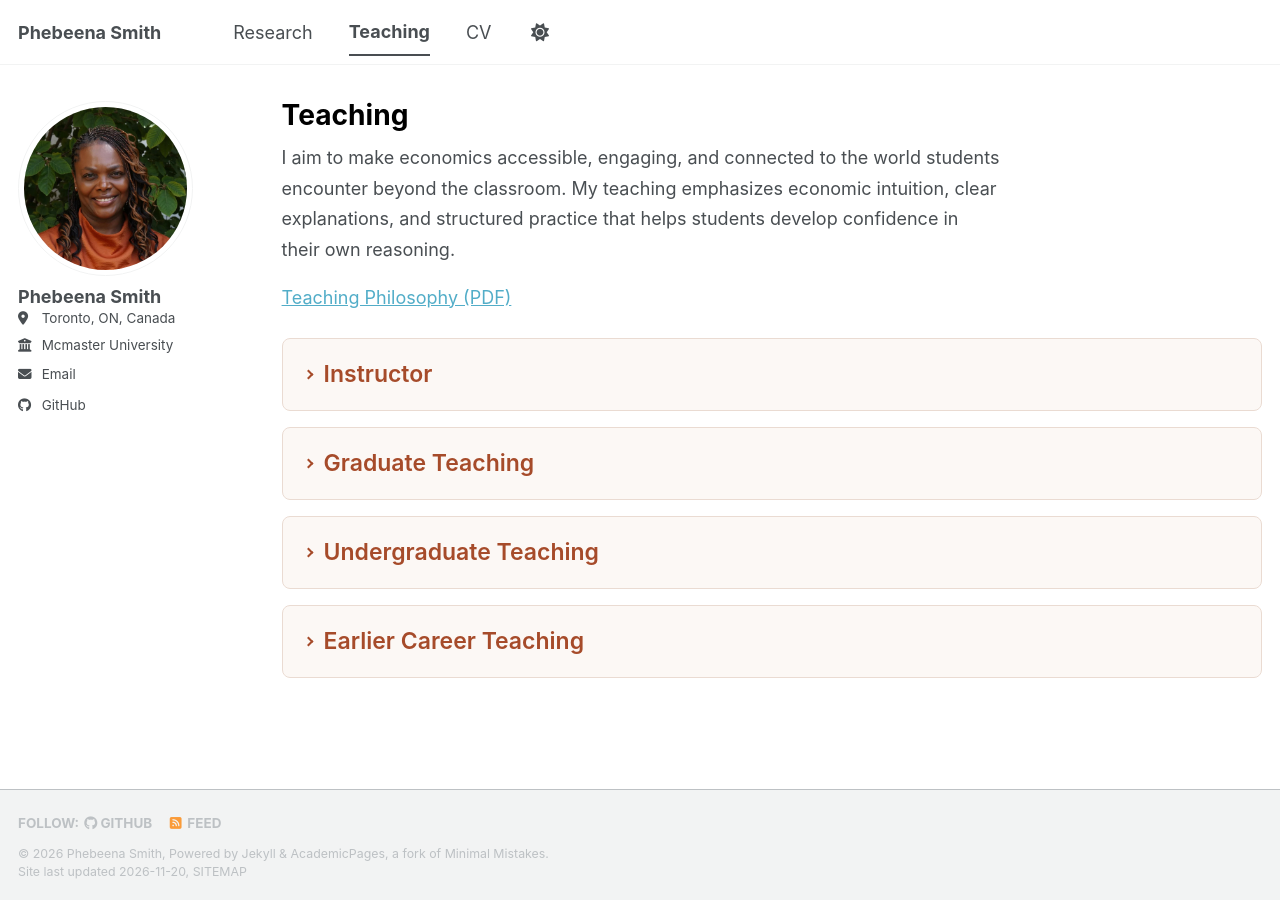
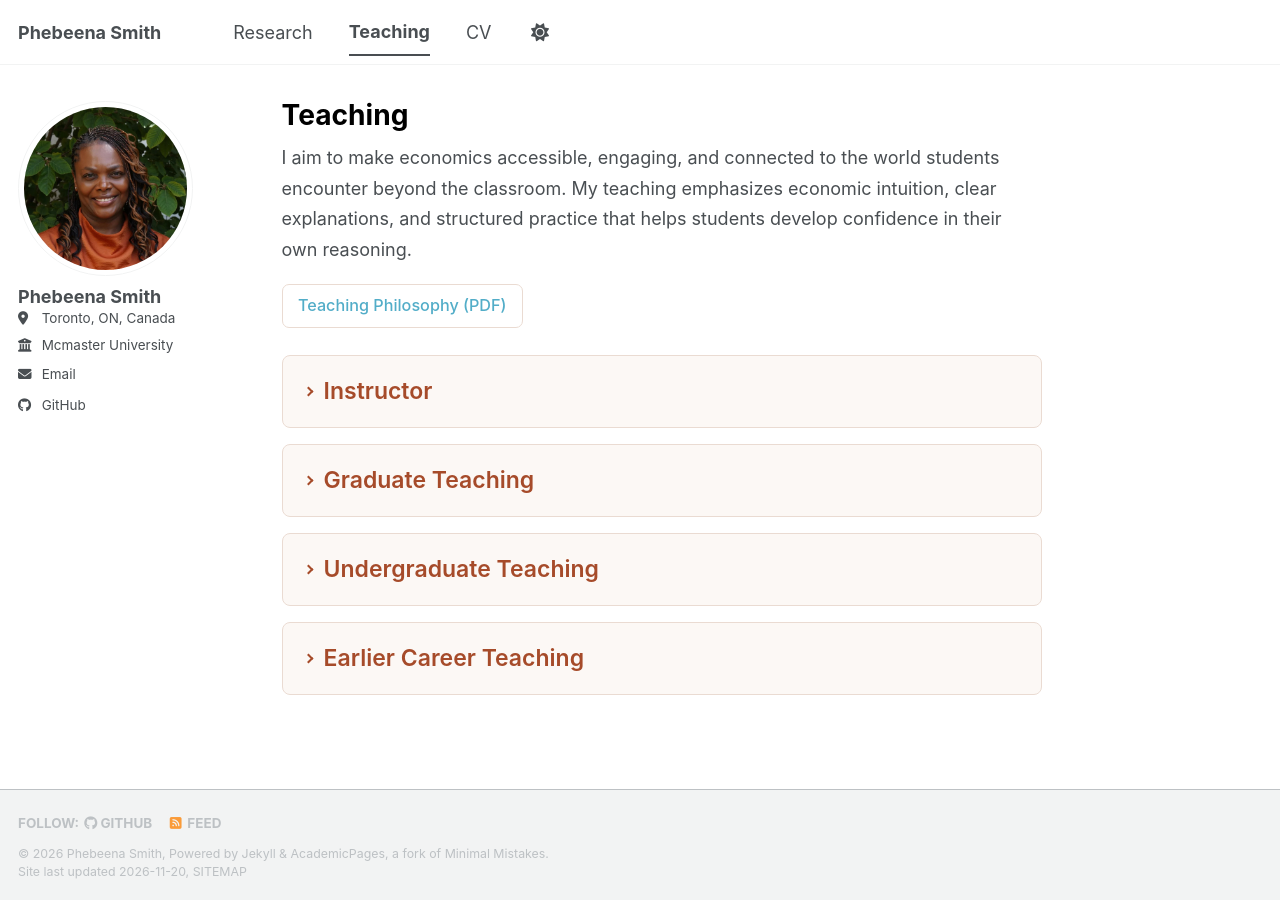
Before and after one commit to phebeenasmith/phebeenasmith.github.io, a Jekyll site: the page built from _pages/teaching.html, in a window 1280 px wide. Built offline with Jekyll 4.4.1, drawn with Linux system fonts in a browser that asks for light colours; a style sheet for code colours, icons or effects is not loaded.

Commit message:
Update teaching.html

```diff
--- a/_pages/teaching.html
+++ b/_pages/teaching.html
@@ -11,12 +11,29 @@ author_profile: true
     color: #000000 !important;
   }
 
-  /* Teaching Philosophy button */
-  .teaching-intro {
-    margin: 0 0 1.5em;
+  /* Comfortable width for the introduction and panels */
+  .teaching-intro,
+  .teaching-section {
+    box-sizing: border-box;
+    width: calc(100% - 24px);
+    max-width: 760px;
+    margin-left: 0;
+    margin-right: auto;
   }
 
-  .page__content a.teaching-philosophy-link {
+  /* Introduction */
+  .teaching-intro {
+    margin-top: 0;
+    margin-bottom: 1.5em;
+  }
+
+  .teaching-intro-text {
+    margin: 0 0 1em;
+    line-height: 1.7;
+  }
+
+  /* Teaching Philosophy button */
+  a.teaching-file-link.teaching-philosophy-link {
     display: inline-block;
     padding: 0.55em 0.95em;
     border: 1px solid #EADBD2;
@@ -32,20 +49,21 @@ author_profile: true
       border-color 0.18s ease;
   }
 
-  .page__content a.teaching-philosophy-link:hover {
+  a.teaching-file-link.teaching-philosophy-link:hover {
     border-color: #A64B2A;
     background: #FCF8F5;
     text-decoration: none;
   }
 
-  .page__content a.teaching-philosophy-link:focus-visible {
+  a.teaching-file-link.teaching-philosophy-link:focus-visible {
     outline: 2px solid #A64B2A;
     outline-offset: 3px;
   }
 
   /* Soft expandable panels */
   .teaching-section {
-    margin: 0 0 16px;
+    margin-top: 0;
+    margin-bottom: 16px;
     padding: 0;
     border: 1px solid #EADBD2;
     border-radius: 8px;
@@ -127,7 +145,7 @@ author_profile: true
   }
 
   /* Institution headings */
-  .page__content .teaching-institution {
+  .teaching-section-content .teaching-institution {
     margin-top: 1.5em;
     margin-bottom: 0.5em;
     color: #A64B2A;
@@ -136,7 +154,6 @@ author_profile: true
     line-height: 1.5;
   }
 
-  .page__content
   .teaching-section-content > .teaching-institution:first-child {
     margin-top: 0;
   }
@@ -145,8 +162,8 @@ author_profile: true
     color: #A64B2A;
   }
 
-  /* Keep ordinary file links blue */
-  .page__content a.teaching-file-link {
+  /* Ordinary file links */
+  a.teaching-file-link {
     color: #52adc8;
   }
 
@@ -183,6 +200,11 @@ author_profile: true
 
   /* Smaller screens */
   @media (max-width: 600px) {
+    .teaching-intro,
+    .teaching-section {
+      width: 100%;
+    }
+
     .teaching-section > summary {
       gap: 10px;
       padding: 17px 16px;
@@ -198,14 +220,14 @@ author_profile: true
   @media (prefers-reduced-motion: reduce) {
     .teaching-section > summary,
     .teaching-section > summary::before,
-    .page__content a.teaching-philosophy-link {
+    a.teaching-file-link.teaching-philosophy-link {
       transition: none;
     }
   }
 </style>
 
 <div class="teaching-intro">
-  <p style="max-width: 720px; margin: 0 0 1em; line-height: 1.7;">
+  <p class="teaching-intro-text">
     I aim to make economics accessible, engaging, and connected
     to the world students encounter beyond the classroom.
     My teaching emphasizes economic intuition, clear explanations,
```
